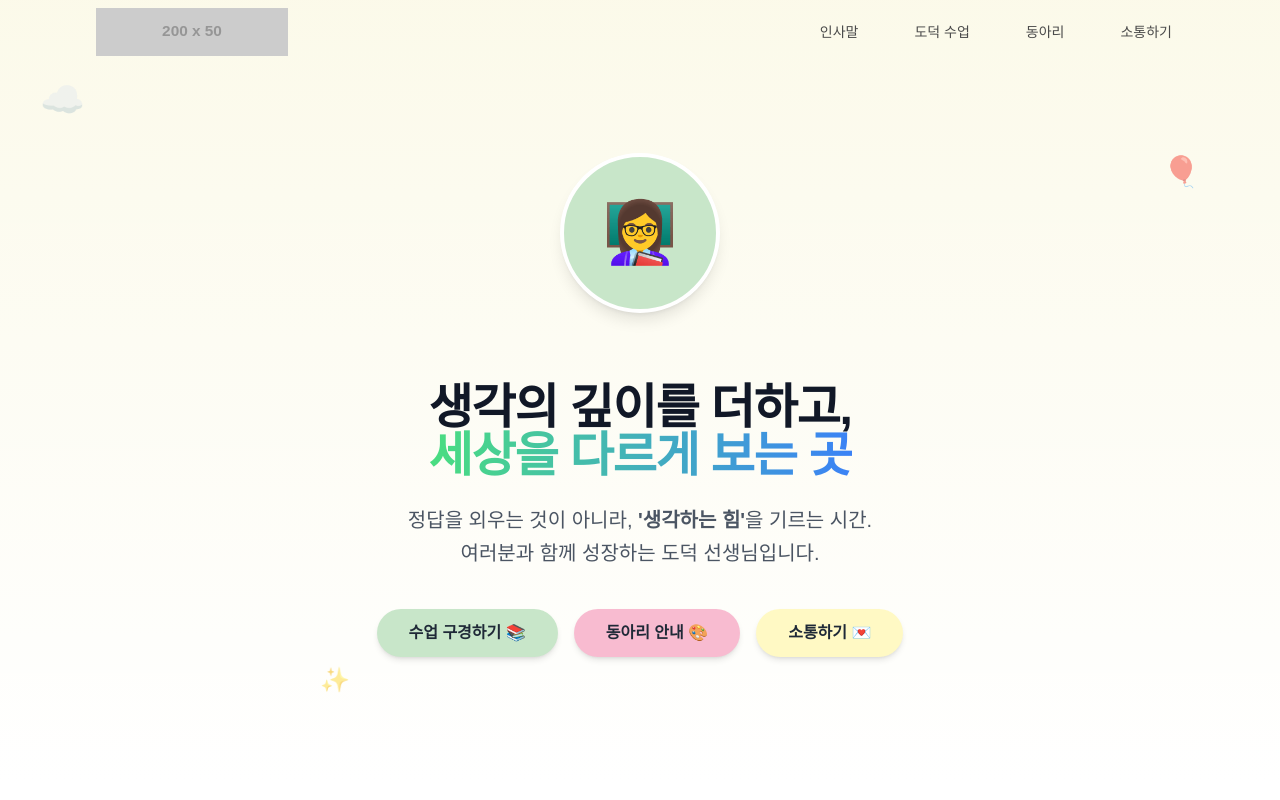
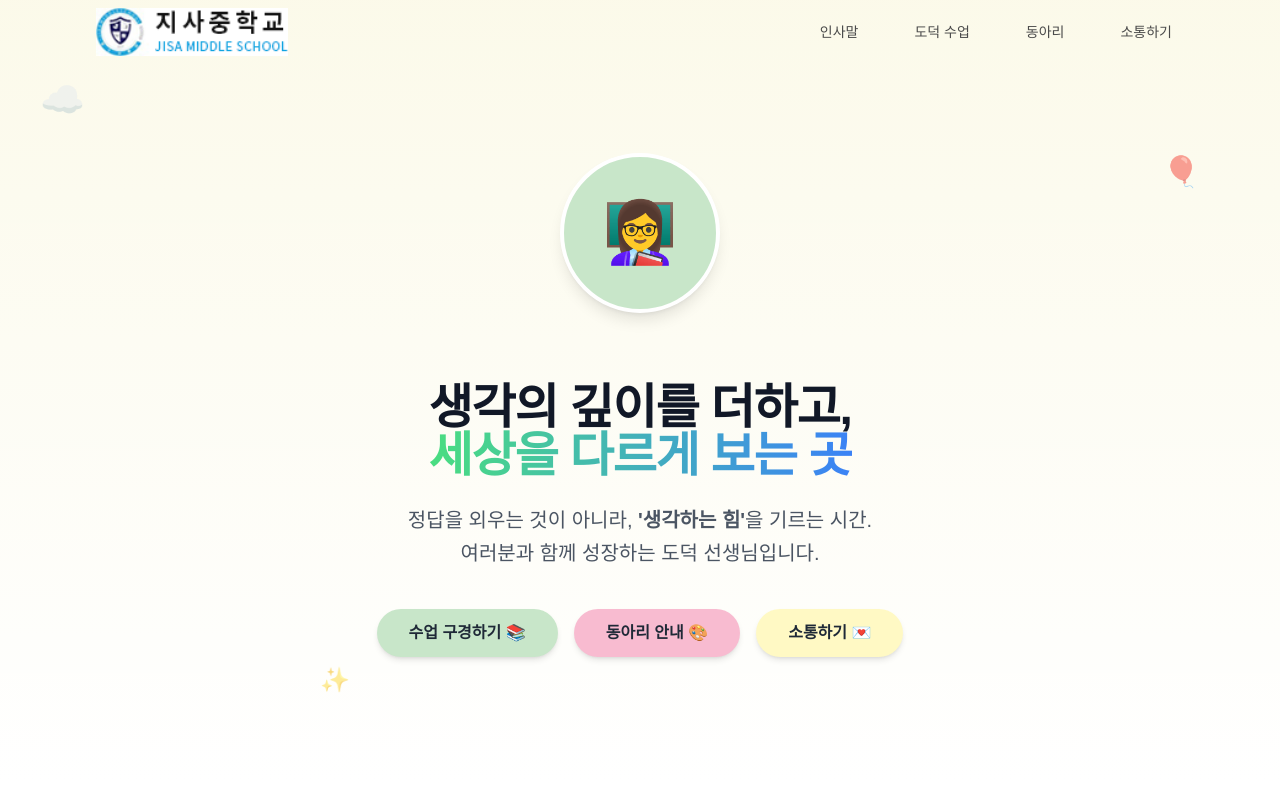
Before and after one commit to fall-in-autumn/ethics02, a plain HTML site: page index.html in a window 1280 px wide. Shown: the top 800 px of the page. Drawn offline with nearby package versions, Linux system fonts and the light colour scheme; placeholder pictures from the web are drawn by us; a web font is replaced by a local one.

Commit message:
도덕어쩌구랜딩

```diff
--- a/index.html
+++ b/index.html
@@ -108,7 +108,7 @@
         <div class="max-w-6xl mx-auto px-4 sm:px-6 lg:px-8">
             <div class="flex items-center justify-between h-16">
                 <div class="flex-shrink-0 cursor-pointer flex items-center" onclick="scrollToTop()">
-                    <img src="./images/jisa2017.png" alt="생각의 숲 로고" class="h-10 md:h-12 w-auto object-contain" onerror="this.src='https://placehold.co/200x50/f5f5f5/a3a3a3?text=Logo+Image'">
+                    <img src="./images/jisams2017.png" alt="생각의 숲 로고" class="h-10 md:h-12 w-auto object-contain" onerror="this.src='https://placehold.co/200x50/f5f5f5/a3a3a3?text=Logo+Image'">
                 </div>
                 <div class="hidden md:block">
                     <div class="ml-10 flex items-baseline space-x-8">
```
